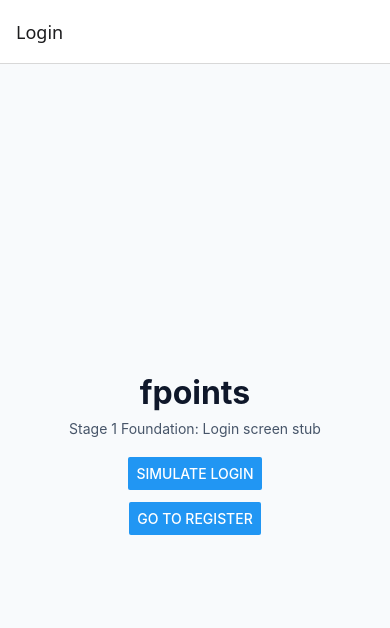
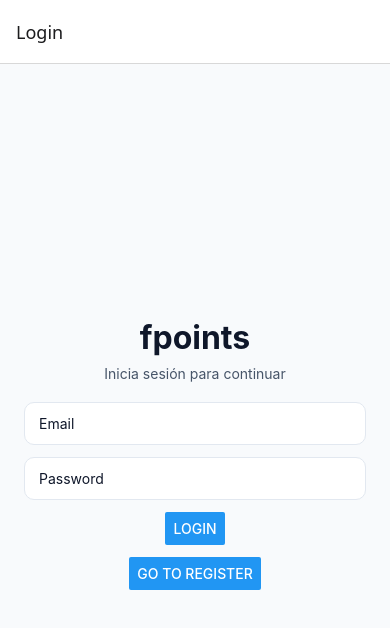
Before and after one commit to neryad/fpoints, a React Native app: screen /Login in a window 390 px wide. Shown: the top 628 px of the page. Built offline with nearby package versions, Linux system fonts and the light colour scheme; no server answers.

Commit message:
feat: implement authentication flow with Supabase integration

```diff
--- a/src/app/providers/AppSessionProvider.tsx
+++ b/src/app/providers/AppSessionProvider.tsx
@@ -1,8 +1,10 @@
-import React, { createContext, useContext, useMemo, useState } from 'react';
+import React, { createContext, useContext, useEffect, useMemo, useState } from 'react';
+import { supabase } from '../../core/supabase/client';
 
 type AppSessionContextValue = {
   isAuthenticated: boolean;
   hasActiveGroup: boolean;
+  isBootstrapping: boolean;
   login: () => void;
   logout: () => void;
   selectGroup: () => void;
@@ -18,10 +20,49 @@ type AppSessionProviderProps = {
 export function AppSessionProvider({ children }: AppSessionProviderProps) {
   const [isAuthenticated, setIsAuthenticated] = useState(false);
   const [hasActiveGroup, setHasActiveGroup] = useState(false);
+  const [isBootstrapping, setIsBootstrapping] = useState(true);
 
-  const value = useMemo<AppSessionContextValue>(() => ({
+  useEffect(() => {
+    if (!supabase) {
+      setIsAuthenticated(false);
+      setIsBootstrapping(false);
+      return;
+    }
+
+    let mounted = true;
+
+    (async () => {
+      try {
+        const { data } = await supabase.auth.getSession();
+        if (!mounted) return;
+        setIsAuthenticated(Boolean(data.session));
+      } catch {
+        if (!mounted) return;
+        setIsAuthenticated(false);
+      } finally {
+        if (!mounted) return;
+        setIsBootstrapping(false);
+      }
+    })();
+
+    const { data: authListener } = supabase.auth.onAuthStateChange((_event, session) => {
+      setIsAuthenticated(Boolean(session));
+      if (!session) {
+        setHasActiveGroup(false);
+      }
+    });
+
+    return () => {
+      mounted = false;
+      authListener.subscription.unsubscribe();
+    };
+  }, []);
+
+  const value = useMemo<AppSessionContextValue>(
+    () => ({
       isAuthenticated,
       hasActiveGroup,
+      isBootstrapping,
       login: () => setIsAuthenticated(true),
       logout: () => {
         setIsAuthenticated(false);
@@ -29,7 +70,9 @@ export function AppSessionProvider({ children }: AppSessionProviderProps) {
       },
       selectGroup: () => setHasActiveGroup(true),
       clearGroup: () => setHasActiveGroup(false),
-  }), [hasActiveGroup, isAuthenticated]);
+    }),
+    [hasActiveGroup, isAuthenticated, isBootstrapping]
+  );
 
   return <AppSessionContext.Provider value={value}>{children}</AppSessionContext.Provider>;
 }
--- a/src/core/supabase/client.ts
+++ b/src/core/supabase/client.ts
@@ -4,6 +4,8 @@ const env = (globalThis as { process?: { env?: Record<string, string | undefined
 
 const supabaseUrl = env.EXPO_PUBLIC_SUPABASE_URL;
 const supabaseAnonKey = env.EXPO_PUBLIC_SUPABASE_ANON_KEY;
+console.log('Supabase URL:', supabaseUrl);
+console.log('Supabase Anon Key:', supabaseAnonKey);
 
 export const isSupabaseConfigured = Boolean(supabaseUrl && supabaseAnonKey);
 
--- a/src/features/auth/screens/LoginScreen.tsx
+++ b/src/features/auth/screens/LoginScreen.tsx
@@ -1,22 +1,69 @@
-import React from 'react';
-import { Button, StyleSheet, Text, View } from 'react-native';
+import React, { useState } from 'react';
+import { Button, StyleSheet, Text, TextInput, View } from 'react-native';
 import type { NativeStackScreenProps } from '@react-navigation/native-stack';
-import { useAppSession } from '../../../app/providers/AppSessionProvider';
 import { colors } from '../../../core/theme/colors';
 import { AuthStackParamList } from '../../../app/navigation/types';
+import { signInWithEmail } from '../services/auth.service';
 
 type Props = NativeStackScreenProps<AuthStackParamList, 'Login'>;
 
 export function LoginScreen({ navigation }: Props) {
-  const { login } = useAppSession();
+  const [email, setEmail] = useState('');
+  const [password, setPassword] = useState('');
+  const [isLoading, setIsLoading] = useState(false);
+  const [error, setError] = useState('');
+
+  async function handleLogin() {
+    try {
+      setError('');
+      setIsLoading(true);
+
+      await signInWithEmail(email, password);
+    } catch (err) {
+      const message =
+        err instanceof Error ? err.message : 'Ocurrió un error al iniciar sesión.';
+      setError(message);
+    } finally {
+      setIsLoading(false);
+    }
+  }
 
   return (
     <View style={styles.container}>
       <Text style={styles.title}>fpoints</Text>
-      <Text style={styles.subtitle}>Stage 1 Foundation: Login screen stub</Text>
-      <Button title="Simulate Login" onPress={login} />
+      <Text style={styles.subtitle}>Inicia sesión para continuar</Text>
+
+      <TextInput
+        style={styles.input}
+        placeholder="Email"
+        autoCapitalize="none"
+        keyboardType="email-address"
+        value={email}
+        onChangeText={setEmail}
+      />
+
+      <TextInput
+        style={styles.input}
+        placeholder="Password"
+        secureTextEntry
+        value={password}
+        onChangeText={setPassword}
+      />
+
+      {error ? <Text style={styles.errorText}>{error}</Text> : null}
+
+      <Button
+        title={isLoading ? 'Ingresando...' : 'Login'}
+        onPress={handleLogin}
+        disabled={isLoading}
+      />
+
       <View style={styles.spacer} />
-      <Button title="Go to Register" onPress={() => navigation.navigate('Register')} />
+
+      <Button
+        title="Go to Register"
+        onPress={() => navigation.navigate('Register')}
+      />
     </View>
   );
 }
@@ -39,6 +86,22 @@ const styles = StyleSheet.create({
     marginBottom: 20,
     color: colors.muted,
   },
+  input: {
+    width: '100%',
+    backgroundColor: colors.surface,
+    borderWidth: 1,
+    borderColor: colors.border,
+    borderRadius: 10,
+    paddingHorizontal: 14,
+    paddingVertical: 12,
+    marginBottom: 12,
+    color: colors.text,
+  },
+  errorText: {
+    width: '100%',
+    color: '#B42318',
+    marginBottom: 12,
+  },
   spacer: {
     height: 12,
   },
--- a/src/features/auth/screens/RegisterScreen.tsx
+++ b/src/features/auth/screens/RegisterScreen.tsx
@@ -1,16 +1,74 @@
-import React from 'react';
-import { Button, StyleSheet, Text, View } from 'react-native';
+import React, { useState } from 'react';
+import { Button, StyleSheet, Text, TextInput, View } from 'react-native';
 import type { NativeStackScreenProps } from '@react-navigation/native-stack';
 import { colors } from '../../../core/theme/colors';
 import { AuthStackParamList } from '../../../app/navigation/types';
+import { signUpWithEmail } from '../services/auth.service';
 
 type Props = NativeStackScreenProps<AuthStackParamList, 'Register'>;
 
 export function RegisterScreen({ navigation }: Props) {
+  const [email, setEmail] = useState('');
+  const [password, setPassword] = useState('');
+  const [isLoading, setIsLoading] = useState(false);
+  const [error, setError] = useState('');
+  const [successMessage, setSuccessMessage] = useState('');
+
+  async function handleRegister() {
+    try {
+      setError('');
+      setSuccessMessage('');
+      setIsLoading(true);
+
+      await signUpWithEmail(email, password);
+      setSuccessMessage('Cuenta creada correctamente. Ahora puedes iniciar sesión.');
+    } catch (err) {
+      const message =
+        err instanceof Error ? err.message : 'Ocurrió un error al registrarse.';
+      setError(message);
+    } finally {
+      setIsLoading(false);
+    }
+  }
+
   return (
     <View style={styles.container}>
-      <Text style={styles.title}>Register</Text>
-      <Text style={styles.subtitle}>Stub screen for upcoming auth implementation.</Text>
+      <Text style={styles.title}>Crear cuenta</Text>
+      <Text style={styles.subtitle}>Regístrate para empezar</Text>
+
+      <TextInput
+        style={styles.input}
+        placeholder="Email"
+        autoCapitalize="none"
+        keyboardType="email-address"
+        textContentType="emailAddress"
+        editable={!isLoading}
+        value={email}
+        onChangeText={setEmail}
+      />
+
+      <TextInput
+        style={styles.input}
+        placeholder="Password"
+        secureTextEntry
+        textContentType="password"
+        editable={!isLoading}
+        value={password}
+        onChangeText={setPassword}
+        onSubmitEditing={handleRegister}
+      />
+
+      {error ? <Text style={styles.errorText}>{error}</Text> : null}
+      {successMessage ? <Text style={styles.successText}>{successMessage}</Text> : null}
+
+      <Button
+        title={isLoading ? 'Creando cuenta...' : 'Register'}
+        onPress={handleRegister}
+        disabled={isLoading}
+      />
+
+      <View style={styles.spacer} />
+
       <Button title="Back to Login" onPress={() => navigation.goBack()} />
     </View>
   );
@@ -35,4 +93,28 @@ const styles = StyleSheet.create({
     color: colors.muted,
     textAlign: 'center',
   },
+  input: {
+    width: '100%',
+    backgroundColor: colors.surface,
+    borderWidth: 1,
+    borderColor: colors.border,
+    borderRadius: 10,
+    paddingHorizontal: 14,
+    paddingVertical: 12,
+    marginBottom: 12,
+    color: colors.text,
+  },
+  errorText: {
+    width: '100%',
+    color: '#B42318',
+    marginBottom: 12,
+  },
+  successText: {
+    width: '100%',
+    color: '#0B6E4F',
+    marginBottom: 12,
+  },
+  spacer: {
+    height: 12,
+  },
 });
--- a/src/features/auth/services/auth.service.ts
+++ b/src/features/auth/services/auth.service.ts
@@ -1,3 +1,5 @@
+import { supabase } from "../../../core/supabase/client";
+
 export async function signIn() {
   throw new Error('Not implemented yet. Implement in Week 2.');
 }
@@ -5,3 +7,52 @@ export async function signIn() {
 export async function signUp() {
   throw new Error('Not implemented yet. Implement in Week 2.');
 }
+
+export async function signInWithEmail(email: string, password: string) {
+  if (!supabase) {
+    console.log(supabase);
+    throw new Error(
+      "Supabase no está configurado. Revisa EXPO_PUBLIC_SUPABASE_URL y EXPO_PUBLIC_SUPABASE_ANON_KEY."
+    );
+  }
+
+  const { data, error } = await supabase.auth.signInWithPassword({
+    email,
+    password,
+  });
+
+  if (error) {
+    throw error;
+  }
+
+  return data;
+}
+
+export async function signUpWithEmail(email: string, password: string) {
+  if (!supabase) {
+    throw new Error(
+      "Supabase no está configurado. Revisa EXPO_PUBLIC_SUPABASE_URL y EXPO_PUBLIC_SUPABASE_ANON_KEY."
+    );
+  }
+
+  const { data, error } = await supabase.auth.signUp({
+    email,
+    password,
+  });
+
+  if (error) {
+    throw error;
+  }
+
+  return data;
+}
+
+export async function signOut() {
+  if (!supabase) {
+    throw new Error("Supabase no está configurado...");
+  }
+
+  const { error } = await supabase.auth.signOut();
+
+  if (error) throw error;
+}
--- a/src/features/profile/screens/ProfileScreen.tsx
+++ b/src/features/profile/screens/ProfileScreen.tsx
@@ -1,18 +1,44 @@
-import React from 'react';
+import React, { useState } from 'react';
 import { Button, StyleSheet, Text, View } from 'react-native';
 import { useAppSession } from '../../../app/providers/AppSessionProvider';
 import { colors } from '../../../core/theme/colors';
+import { signOut } from '../../auth/services/auth.service';
 
 export function ProfileScreen() {
-  const { clearGroup, logout } = useAppSession();
+  const { clearGroup } = useAppSession();
+  const [isLoading, setIsLoading] = useState(false);
+  const [error, setError] = useState('');
+
+  async function handleLogout() {
+    try {
+      setError('');
+      setIsLoading(true);
+      await signOut();
+    } catch (err) {
+      const message =
+        err instanceof Error ? err.message : 'Ocurrió un error al cerrar sesión.';
+      setError(message);
+    } finally {
+      setIsLoading(false);
+    }
+  }
 
   return (
     <View style={styles.container}>
       <Text style={styles.title}>Profile</Text>
       <Text style={styles.subtitle}>Stage 1 placeholder for stats and group settings.</Text>
+
+      {error ? <Text style={styles.errorText}>{error}</Text> : null}
+
       <Button title="Switch Group" onPress={clearGroup} />
+
       <View style={styles.spacer} />
-      <Button title="Logout" onPress={logout} />
+
+      <Button
+        title={isLoading ? 'Closing session...' : 'Logout'}
+        onPress={handleLogout}
+        disabled={isLoading}
+      />
     </View>
   );
 }
@@ -36,6 +62,12 @@ const styles = StyleSheet.create({
     color: colors.muted,
     textAlign: 'center',
   },
+  errorText: {
+    width: '100%',
+    color: '#B42318',
+    marginBottom: 12,
+    textAlign: 'center',
+  },
   spacer: {
     height: 12,
   },
```
Lines whose indentation alone changed are shown as unchanged.
